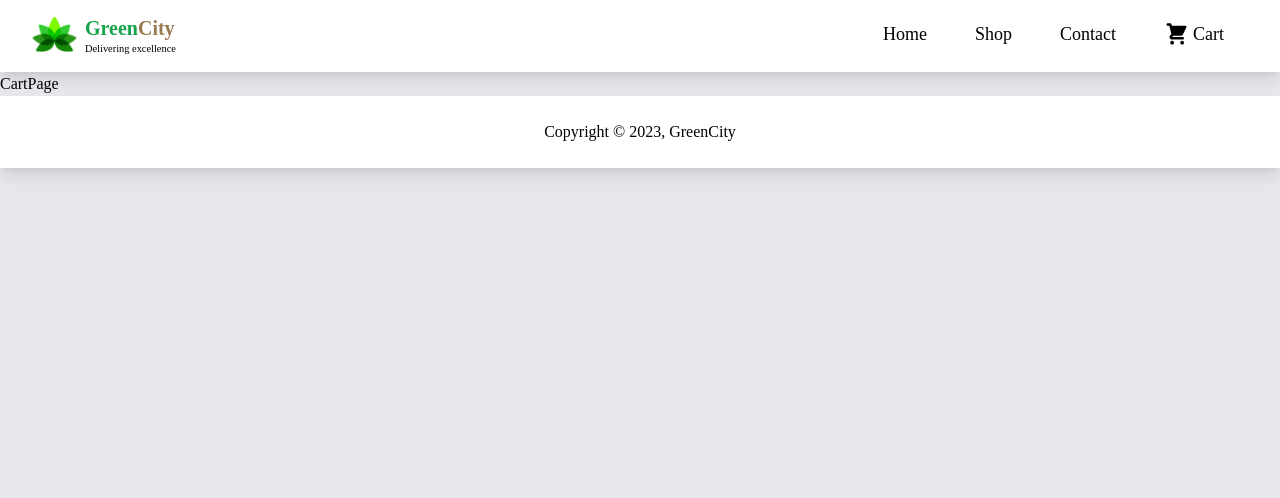
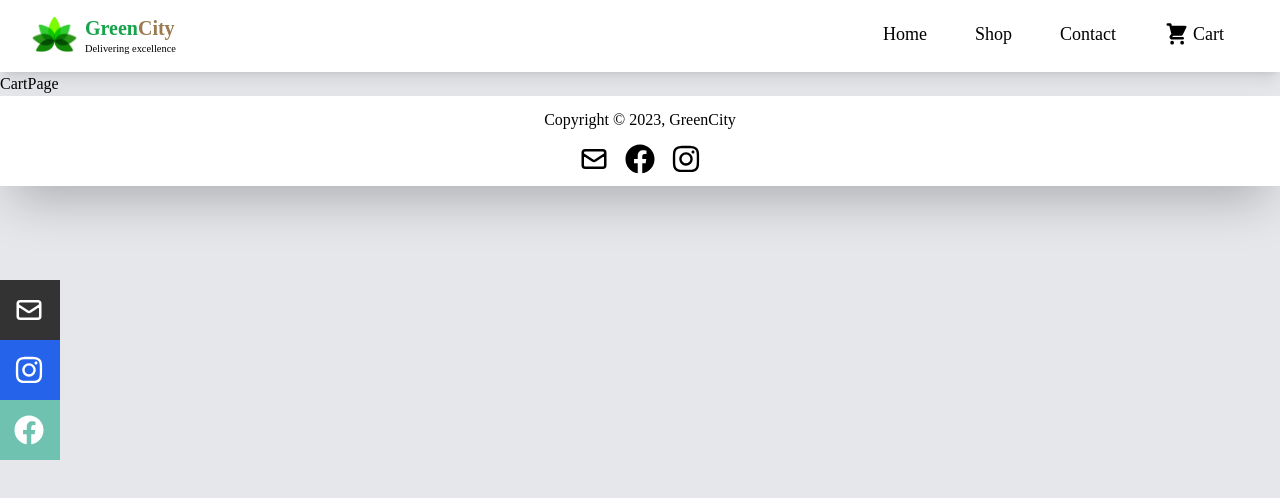
Before and after one commit to namgellama/GreenCity-Frontend, a React (Create React App) app: page /cart in a window 1280 px wide. Shown: the top 498 px of the page. Built offline with nearby package versions, Linux system fonts and the light colour scheme.

Commit message:
Add social media icons.

```diff
--- a/src/components/layouts/Footer.jsx
+++ b/src/components/layouts/Footer.jsx
@@ -1,9 +1,30 @@
+import { FaFacebook, FaInstagram } from 'react-icons/fa';
+import { HiOutlineMail } from 'react-icons/hi';
+
 function Footer() {
 	const footerYear = new Date().getFullYear();
 
 	return (
-		<footer className="footer p-6 bg-white text-black shadow-lg text-center font-medium">
+		<footer className="footer px-5 py-3 bg-white text-black text-center shadow-2xl font-medium">
 			<p>Copyright &copy; {footerYear}, GreenCity</p>
+			<div className="flex justify-center items-center mt-3">
+				<a href="mailto: greencitynp@gmail.com" target="_blank">
+					<HiOutlineMail size={30} />
+				</a>
+				<a
+					href="https://www.facebook.com/profile.php?id=100089835586096"
+					target="_blank"
+					className="mx-4"
+				>
+					<FaFacebook size={30} />
+				</a>
+				<a
+					href="https://www.linkedin.com/in/namgel-lama-9b2164193/"
+					target="_blank"
+				>
+					<FaInstagram size={30} />
+				</a>
+			</div>
 		</footer>
 	);
 }
--- a/src/components/layouts/Navbar.jsx
+++ b/src/components/layouts/Navbar.jsx
@@ -1,7 +1,7 @@
 import { useState } from 'react';
 import { Link } from 'react-router-dom';
-import { FaBars, FaTimes } from 'react-icons/fa';
-import { HiShoppingCart } from 'react-icons/hi';
+import { FaBars, FaTimes, FaFacebook, FaInstagram } from 'react-icons/fa';
+import { HiOutlineMail, HiShoppingCart } from 'react-icons/hi';
 import Logo from '../../assets/logo.png';
 
 function Navbar() {
@@ -71,11 +71,44 @@ function Navbar() {
 						<div className="flex items-center">
 							<HiShoppingCart size={25} className="mr-1" />
 							Cart
-							{/* <p className="ml-1">({size})</p> */}
 						</div>
 					</Link>
 				</li>
 			</ul>
+			{/* Social icons */}
+			<div className="hidden lg:flex fixed flex-col top-[35%] left-0">
+				<ul>
+					<li className="w-[170px] h-[60px] flex justify-between items-center ml-[-110px] hover:ml-[-10px] duration-300 bg-[#333]">
+						<a
+							className="flex justify-between items-center w-full text-white"
+							href="mailto: greencitynp@gmail.com"
+							target="_blank"
+						>
+							Email <HiOutlineMail size={30} color="white" />
+						</a>
+					</li>
+					<li className="w-[170px] h-[60px] flex justify-between items-center ml-[-110px] hover:ml-[-10px] duration-300 bg-blue-600">
+						<a
+							className="flex justify-between items-center w-full text-white"
+							href="https://www.linkedin.com/in/namgel-lama-9b2164193/"
+							target="_blank"
+						>
+							Instagram
+							<FaInstagram size={30} color="white" />
+						</a>
+					</li>
+					<li className="w-[170px] h-[60px] flex justify-between items-center ml-[-110px] hover:ml-[-10px] duration-300 bg-[#6fc2b0]">
+						<a
+							className="flex justify-between items-center w-full text-white"
+							href="https://www.facebook.com/profile.php?id=100089835586096"
+							target="_blank"
+						>
+							<span className="pr-3">Facebook</span>{' '}
+							<FaFacebook size={30} color="white" />
+						</a>
+					</li>
+				</ul>
+			</div>
 		</nav>
 	);
 }
```
